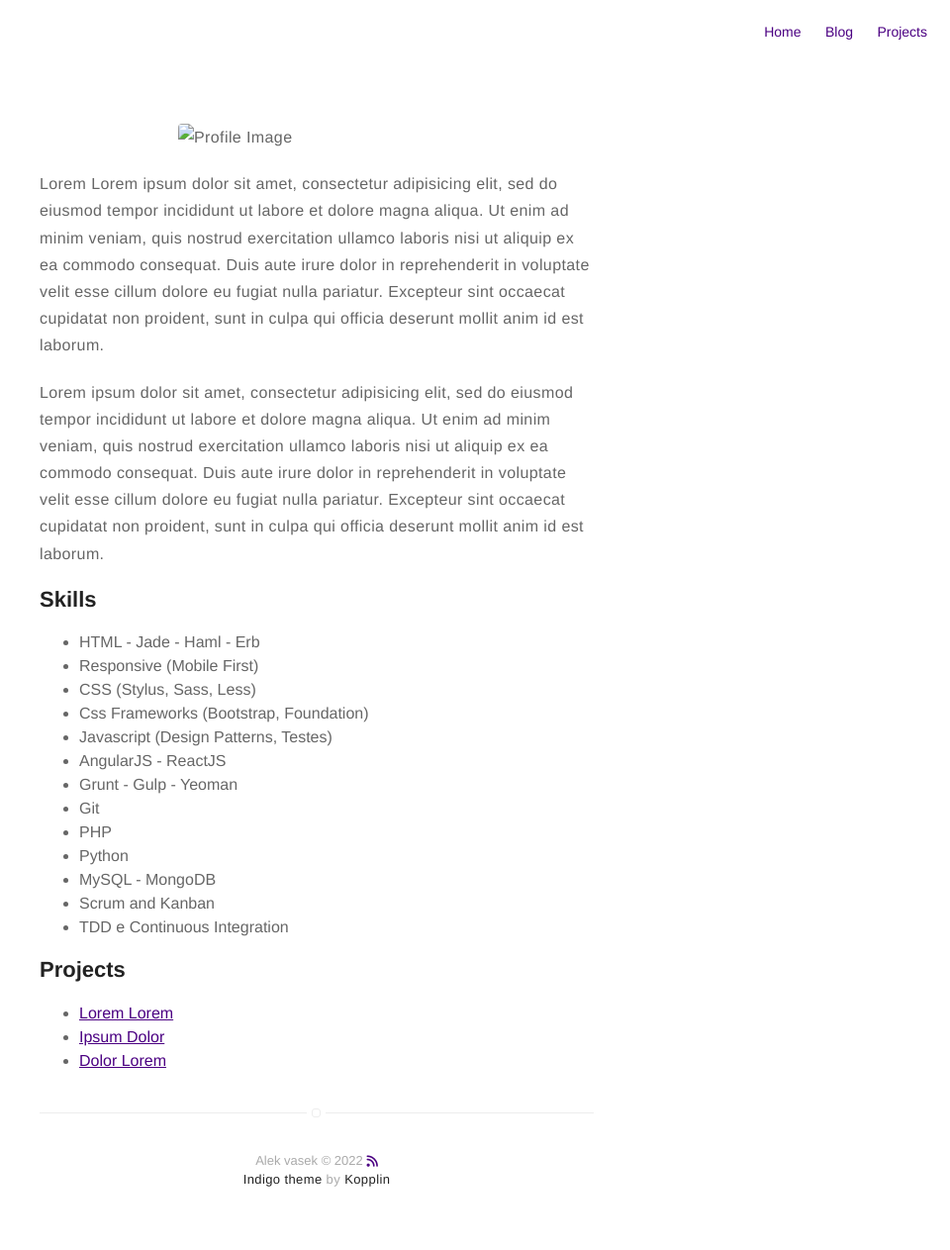
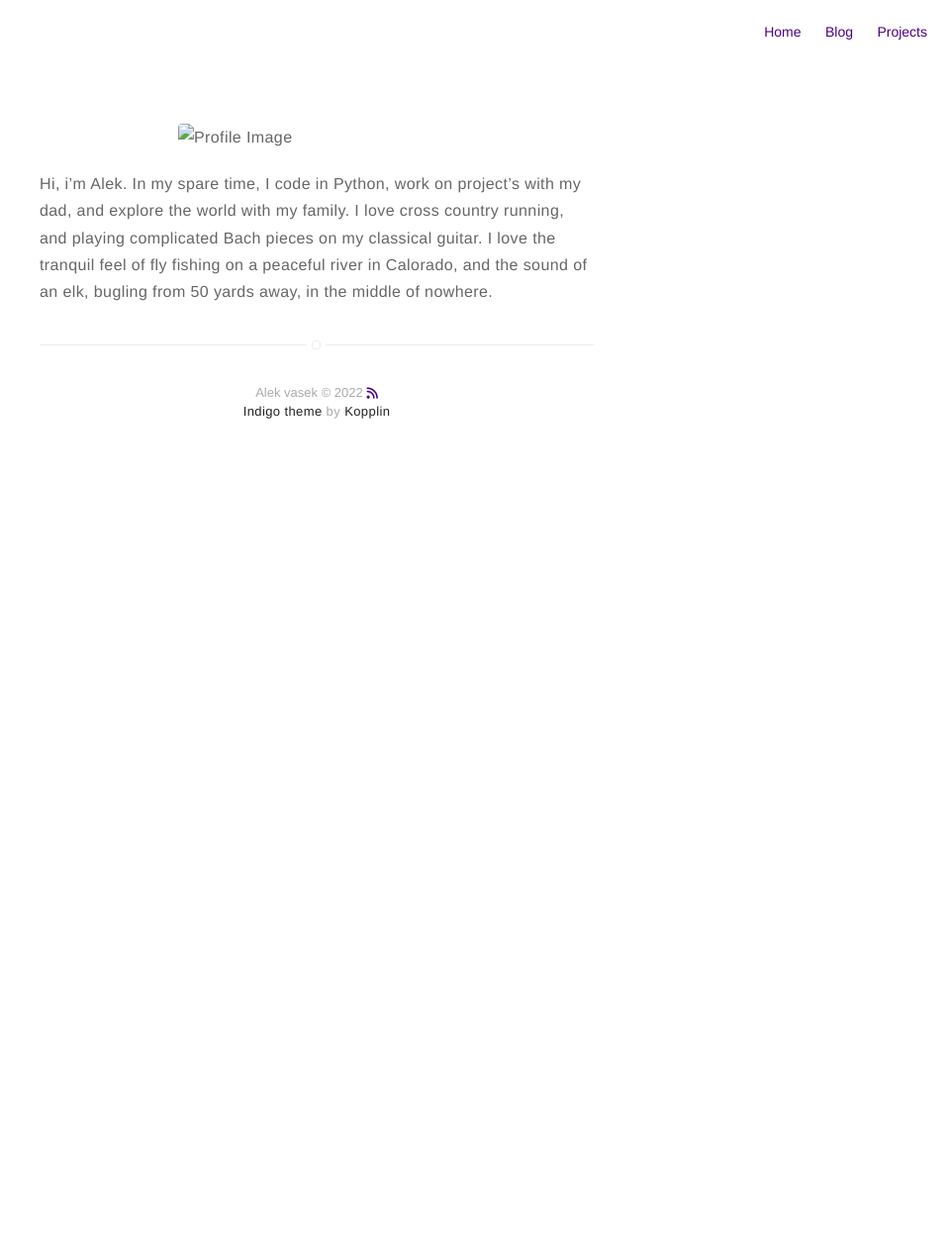
Before and after one commit to alekthegenius/alekthegenius.github.io, a Jekyll site: the page built from about.md, in a window 1280 px wide. Shown: the whole page at 99% size, without its empty margins (320-1280 px from the left). Built offline with Jekyll 4.4.1, drawn with Linux system fonts in a browser that asks for light colours; nearby versions of some CDN libraries; after the commit the page ends 900 px from its top, so only the background shows below that.

Commit message:
Update about.md

```diff
--- a/about.md
+++ b/about.md
@@ -2,44 +2,6 @@
 title: About
 layout: page
 ---
-![Profile Image]({% if site.external-image %}{{ site.picture }}{% else %}{{ site.url }}/{{ site.picture }}{% endif %})
+![Profile Image](Icon.png)
 
-<p>Lorem Lorem ipsum dolor sit amet, consectetur adipisicing elit, sed do eiusmod
-tempor incididunt ut labore et dolore magna aliqua. Ut enim ad minim veniam,
-quis nostrud exercitation ullamco laboris nisi ut aliquip ex ea commodo
-consequat. Duis aute irure dolor in reprehenderit in voluptate velit esse
-cillum dolore eu fugiat nulla pariatur. Excepteur sint occaecat cupidatat non
-proident, sunt in culpa qui officia deserunt mollit anim id est laborum.</p>
-
-<p>Lorem ipsum dolor sit amet, consectetur adipisicing elit, sed do eiusmod
-tempor incididunt ut labore et dolore magna aliqua. Ut enim ad minim veniam,
-quis nostrud exercitation ullamco laboris nisi ut aliquip ex ea commodo
-consequat. Duis aute irure dolor in reprehenderit in voluptate velit esse
-cillum dolore eu fugiat nulla pariatur. Excepteur sint occaecat cupidatat non
-proident, sunt in culpa qui officia deserunt mollit anim id est laborum.</p>
-
-<h2>Skills</h2>
-
-<ul class="skill-list">
-	<li>HTML - Jade - Haml - Erb</li>
-	<li>Responsive (Mobile First)</li>
-	<li>CSS (Stylus, Sass, Less)</li>
-	<li>Css Frameworks (Bootstrap, Foundation)</li>
-	<li>Javascript (Design Patterns, Testes)</li>
-	<li>AngularJS - ReactJS</li>
-	<li>Grunt - Gulp - Yeoman</li>
-	<li>Git</li>
-	<li>PHP</li>
-	<li>Python</li>
-	<li>MySQL - MongoDB</li>
-	<li>Scrum and Kanban</li>
-	<li>TDD e Continuous Integration</li>
-</ul>
-
-<h2>Projects</h2>
-
-<ul>
-	<li><a href="https://github.com/">Lorem Lorem</a></li>
-	<li><a href="https://github.com/">Ipsum Dolor</a></li>
-	<li><a href="https://github.com/">Dolor Lorem</a></li>
-</ul>
+Hi, i'm Alek. In my spare time, I code in Python, work on project's with my dad, and explore the world with my family. I love cross country running, and playing complicated Bach pieces on my classical guitar.  I love the tranquil feel of fly fishing on a peaceful river in Calorado, and the sound of an elk, bugling from 50 yards away, in the middle of nowhere.
```
